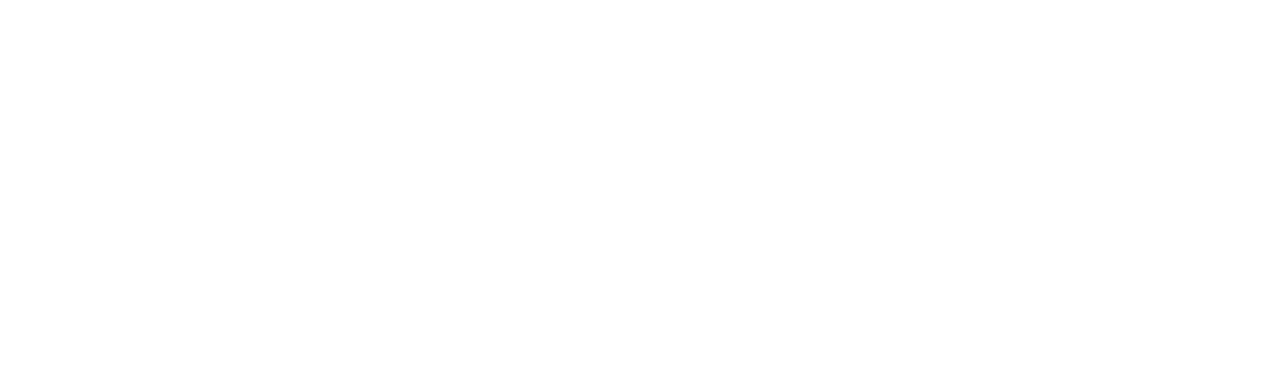
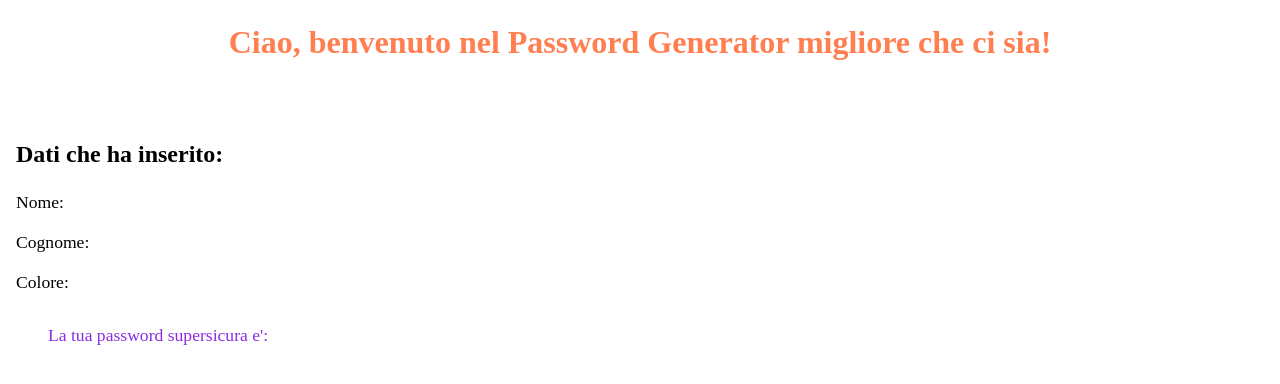
Before and after one commit to LBusnelli27/js-pwdgen-wannabe, a plain HTML site: page index.html in a window 1280 px wide. Drawn offline with Linux system fonts and the light colour scheme.

Commit message:
html + css setted

```diff
--- a/css/style.css
+++ b/css/style.css
@@ -4,3 +4,28 @@
     margin: 0;
     padding: 0;
 }
+
+h1 {
+    margin-top: 1.5rem;
+    margin-bottom: 5rem;
+    text-align: center;
+    color:coral;
+}
+
+h2 {
+    margin-bottom: 1.5rem;
+}
+
+p {
+    margin-bottom: 1.2rem;
+    font-size: 1.1rem;
+}
+
+.my-data-container {
+    margin: 1rem;
+}
+
+.my-pass-p {
+    margin: 2rem;
+    color: blueviolet;
+}
--- a/index.html
+++ b/index.html
@@ -10,7 +10,16 @@
     <link rel="stylesheet" href="css/style.css">
 </head>
 <body>
+    <h1>Ciao, benvenuto nel Password Generator migliore che ci sia!</h1>
 
+    <div class="my-data-container">
+        <h2>Dati che ha inserito:</h2>
+        <p>Nome: <span id="firstName"></span></p>
+        <p>Cognome: <span id="lastName"></span></p>
+        <p>Colore: <span id="favoriteColor"></span></p>
+
+        <p class="my-pass-p">La tua password supersicura e': <span id="passWord"></span></p>
+    </div>
 
     <script type="text/javascript" src="js/myscript.js"></script>
 </body>
```
